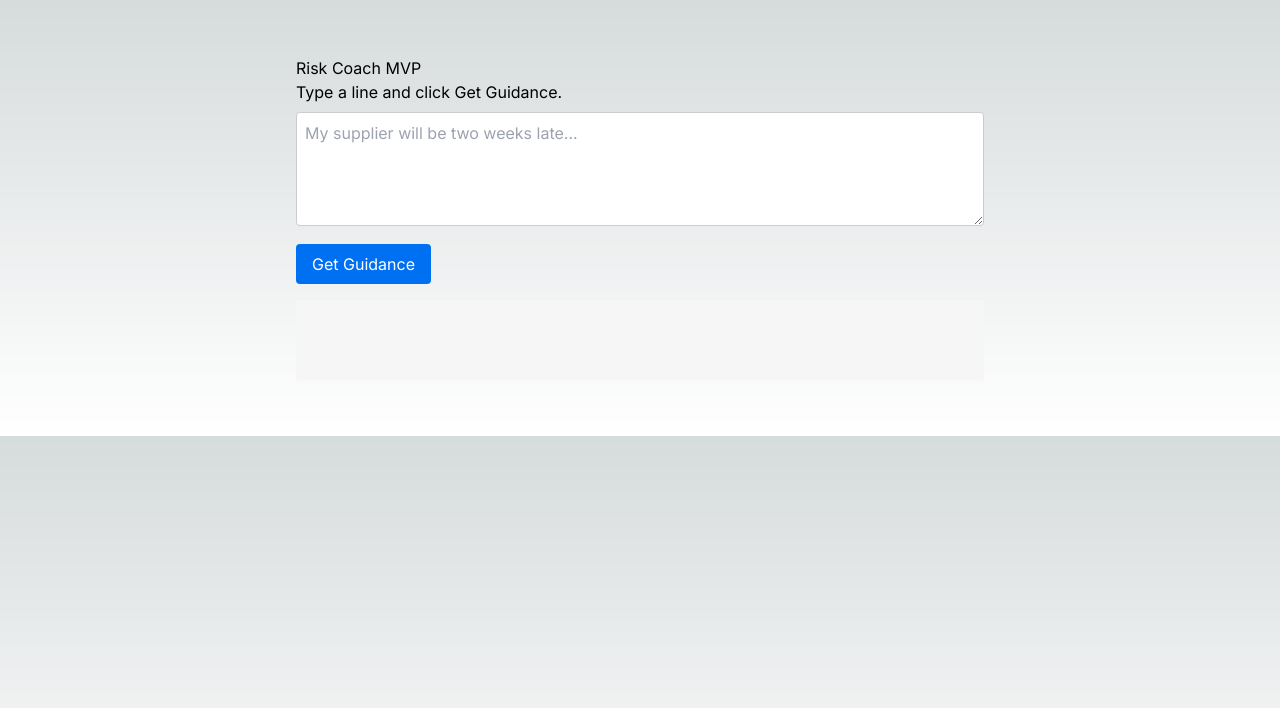
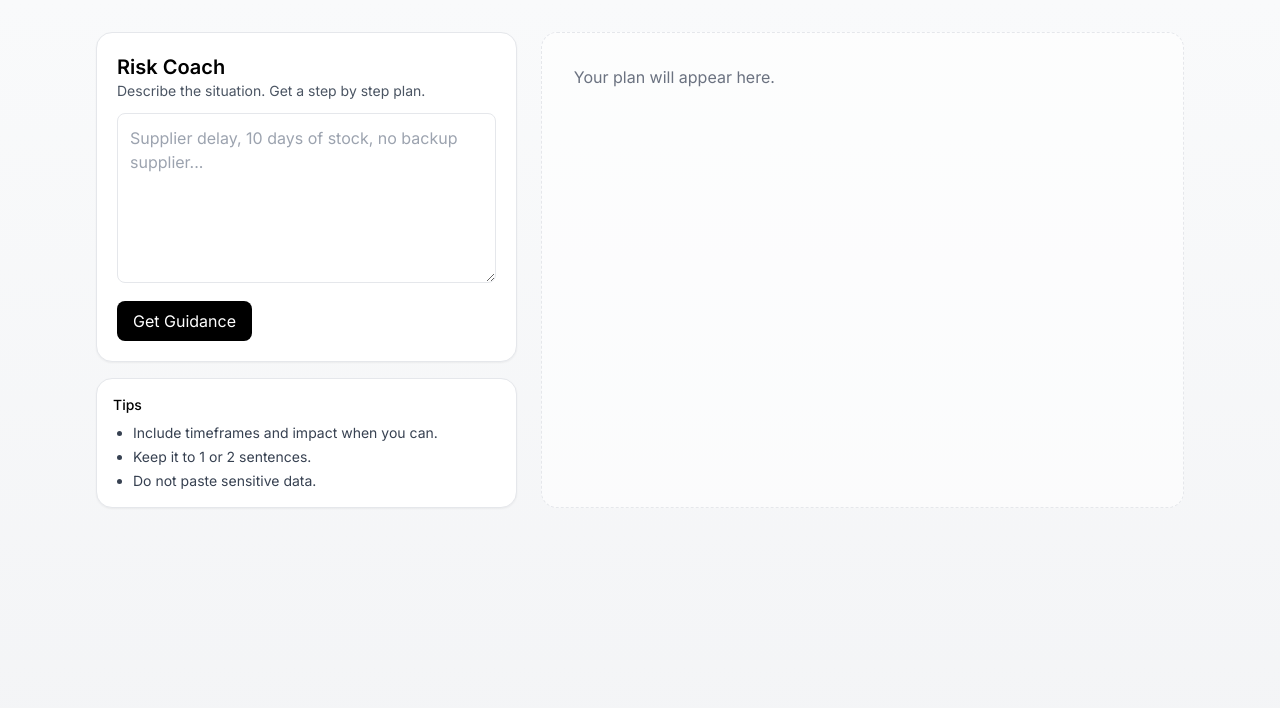
Before and after one commit to Imomazin/stackblitz-starters-xac12fog, a Next.js app: page / in a window 1280 px wide. Shown: the top 708 px of the page. Built offline with nearby package versions, Linux system fonts and the light colour scheme.

Commit message:
feat(ui): two panel dashboard, loading state, risk badge, copy buttons

```diff
--- /dev/null
+++ b/app/components/Badge.tsx
@@ -0,0 +1,11 @@
+export function Badge({ children, intent = "neutral" }:{
+  children: React.ReactNode; intent?: "neutral"|"low"|"medium"|"high";
+}) {
+  const map:any = {
+    neutral: "bg-gray-100 text-gray-800",
+    low: "bg-emerald-100 text-emerald-800",
+    medium: "bg-amber-100 text-amber-800",
+    high: "bg-rose-100 text-rose-800"
+  };
+  return <span className={`px-2 py-1 rounded text-xs font-medium ${map[intent]}`}>{children}</span>;
+}
--- /dev/null
+++ b/app/components/CopyButton.tsx
@@ -0,0 +1,12 @@
+"use client";
+export default function CopyButton({ text }: { text: string }) {
+  return (
+    <button
+      onClick={() => navigator.clipboard.writeText(text)}
+      className="text-xs px-2 py-1 rounded border border-gray-300 hover:bg-gray-50"
+      title="Copy to clipboard"
+    >
+      Copy
+    </button>
+  );
+}
--- /dev/null
+++ b/app/components/PlanView.tsx
@@ -0,0 +1,47 @@
+import Section from "./Section";
+import { Badge } from "./Badge";
+
+export default function PlanView({ plan }:{ plan:any }) {
+  // rating can be "Low | Medium | High - reason" or object
+  const ratingStr = typeof plan.rating === "string" ? plan.rating : `${plan?.rating?.level} - ${plan?.rating?.reason || ""}`;
+  const level = (ratingStr || "").toLowerCase().startsWith("high") ? "high"
+    : (ratingStr || "").toLowerCase().startsWith("medium") ? "medium"
+    : (ratingStr || "").toLowerCase().startsWith("low") ? "low" : "neutral";
+
+  const list = (x:any) => Array.isArray(x) ? x : [];
+  return (
+    <div className="space-y-4">
+      <Section title="Summary" copy={plan.summary || ""}>
+        <p>{plan.summary || "No summary"}</p>
+      </Section>
+
+      <Section title="Risk rating">
+        <Badge intent={level}>{ratingStr || "Not set"}</Badge>
+      </Section>
+
+      <div className="grid md:grid-cols-3 gap-4">
+        <Section title="24 hours" copy={list(plan.actions_24h).join("\n")}>
+          <ul className="list-disc pl-5">{list(plan.actions_24h).map((a:string,i:number)=><li key={i}>{a}</li>)}</ul>
+        </Section>
+        <Section title="7 days" copy={list(plan.actions_7d).join("\n")}>
+          <ul className="list-disc pl-5">{list(plan.actions_7d).map((a:string,i:number)=><li key={i}>{a}</li>)}</ul>
+        </Section>
+        <Section title="30 days" copy={list(plan.actions_30d).join("\n")}>
+          <ul className="list-disc pl-5">{list(plan.actions_30d).map((a:string,i:number)=><li key={i}>{a}</li>)}</ul>
+        </Section>
+      </div>
+
+      <Section title="Owners" copy={list(plan.owners).join(", ")}>
+        <p>{list(plan.owners).join(", ") || "Unassigned"}</p>
+      </Section>
+
+      <Section title="Checklist" copy={list(plan.checklist).join("\n")}>
+        <ul className="list-disc pl-5">{list(plan.checklist).map((c:string,i:number)=><li key={i}>{c}</li>)}</ul>
+      </Section>
+
+      <Section title="Template" copy={plan.template || ""}>
+        <pre className="whitespace-pre-wrap text-sm">{plan.template || "No template"}</pre>
+      </Section>
+    </div>
+  );
+}
--- /dev/null
+++ b/app/components/Section.tsx
@@ -0,0 +1,14 @@
+import CopyButton from "./CopyButton";
+export default function Section({
+  title, children, copy
+}:{ title:string; children:React.ReactNode; copy?:string }) {
+  return (
+    <div className="bg-white rounded-2xl shadow-sm border p-4 md:p-6">
+      <div className="flex items-center justify-between mb-3">
+        <h3 className="font-semibold">{title}</h3>
+        {copy ? <CopyButton text={copy} /> : null}
+      </div>
+      <div className="prose-sm prose-ul:my-1">{children}</div>
+    </div>
+  );
+}
--- /dev/null
+++ b/app/components/Spinner.tsx
@@ -0,0 +1,5 @@
+export default function Spinner() {
+  return (
+    <div className="inline-block h-5 w-5 animate-spin rounded-full border-2 border-gray-300 border-t-gray-800" />
+  );
+}
--- a/app/globals.css
+++ b/app/globals.css
@@ -2,26 +2,4 @@
 @tailwind components;
 @tailwind utilities;
 
-:root {
-  --foreground-rgb: 0, 0, 0;
-  --background-start-rgb: 214, 219, 220;
-  --background-end-rgb: 255, 255, 255;
-}
-
-@media (prefers-color-scheme: dark) {
-  :root {
-    --foreground-rgb: 255, 255, 255;
-    --background-start-rgb: 0, 0, 0;
-    --background-end-rgb: 0, 0, 0;
-  }
-}
-
-body {
-  color: rgb(var(--foreground-rgb));
-  background: linear-gradient(
-      to bottom,
-      transparent,
-      rgb(var(--background-end-rgb))
-    )
-    rgb(var(--background-start-rgb));
-}
+.prose-sm p { margin: 0.25rem 0; }
--- a/app/page.tsx
+++ b/app/page.tsx
@@ -1,63 +1,91 @@
 "use client";
 import { useState } from "react";
+import Spinner from "./components/Spinner";
+import PlanView from "./components/PlanView";
+
+type CoachResponse = { reply?: string; plan?: any; error?: string };
 
 export default function Home() {
   const [text, setText] = useState("");
-  const [reply, setReply] = useState("");
+  const [out, setOut] = useState<CoachResponse | null>(null);
+  const [status, setStatus] = useState<"idle"|"thinking"|"done"|"error">("idle");
 
-  function handleClick() {
-    setReply(
-      "This is your SME Risk Coach. Tell me what’s happening, and I’ll suggest your next 3 actions."
-    );
+  async function handleClick() {
+    if (!text.trim()) return;
+    setStatus("thinking");
+    setOut(null);
+    try {
+      const res = await fetch("/api/riskcoach", {
+        method: "POST",
+        headers: { "Content-Type": "application/json" },
+        body: JSON.stringify({ message: text }),
+      });
+      const data = await res.json();
+      setOut(data);
+      setStatus("done");
+    } catch (e:any) {
+      setOut({ reply: "Network error. Try again.", error: String(e) });
+      setStatus("error");
+    }
   }
 
   return (
-    <main style={{ maxWidth: 720, margin: "40px auto", padding: 16 }}>
-      <h1>Risk Coach MVP</h1>
-      <p>Type a line and click Get Guidance.</p>
-
+    <main className="min-h-screen bg-gradient-to-b from-gray-50 to-gray-100">
+      <div className="mx-auto max-w-6xl p-4 md:p-8 grid md:grid-cols-5 gap-6">
+        {/* Left panel */}
+        <div className="md:col-span-2 space-y-4">
+          <div className="bg-white rounded-2xl shadow-sm border p-5">
+            <h1 className="text-xl font-semibold">Risk Coach</h1>
+            <p className="text-sm text-gray-600">Describe the situation. Get a step by step plan.</p>
             <textarea
               value={text}
-        onChange={(e) => setText(e.target.value)}
-        rows={4}
-        style={{
-          width: "100%",
-          padding: 8,
-          borderRadius: 4,
-          border: "1px solid #ccc",
-          marginTop: 8,
-        }}
-        placeholder="My supplier will be two weeks late..."
+              onChange={(e)=>setText(e.target.value)}
+              rows={6}
+              className="mt-3 w-full rounded-lg border p-3 focus:outline-none focus:ring-2 focus:ring-gray-300"
+              placeholder="Supplier delay, 10 days of stock, no backup supplier..."
             />
-
-      <div style={{ marginTop: 12 }}>
             <button
               onClick={handleClick}
-          style={{
-            backgroundColor: "#0070f3",
-            color: "white",
-            border: "none",
-            padding: "8px 16px",
-            borderRadius: 4,
-            cursor: "pointer",
-          }}
+              className="mt-3 inline-flex items-center gap-2 rounded-lg bg-black text-white px-4 py-2 hover:opacity-90 disabled:opacity-50"
+              disabled={status==="thinking"}
             >
-          Get Guidance
+              {status==="thinking" ? <Spinner/> : null}
+              {status==="thinking" ? "Thinking..." : "Get Guidance"}
             </button>
+            {status==="error" && <p className="mt-2 text-sm text-rose-600">{out?.reply}</p>}
           </div>
 
-      <pre
-        style={{
-          background: "#f6f6f6",
-          padding: 12,
-          marginTop: 16,
-          minHeight: 80,
-          whiteSpace: "pre-wrap",
-          borderRadius: 4,
-        }}
-      >
-        {reply}
-      </pre>
+          {/* Mini tips */}
+          <div className="bg-white rounded-2xl shadow-sm border p-4">
+            <p className="text-sm font-medium mb-2">Tips</p>
+            <ul className="text-sm list-disc pl-5 space-y-1 text-gray-700">
+              <li>Include timeframes and impact when you can.</li>
+              <li>Keep it to 1 or 2 sentences.</li>
+              <li>Do not paste sensitive data.</li>
+            </ul>
+          </div>
+        </div>
+
+        {/* Right panel */}
+        <div className="md:col-span-3">
+          {!out && status==="idle" && (
+            <div className="h-full rounded-2xl border border-dashed bg-white/60 p-8 text-gray-500">
+              Your plan will appear here.
+            </div>
+          )}
+          {status==="thinking" && (
+            <div className="h-full rounded-2xl border bg-white p-8 flex items-center gap-3 text-gray-700">
+              <Spinner/><span>Generating your plan...</span>
+            </div>
+          )}
+          {status!=="thinking" && out?.plan && <PlanView plan={out.plan} />}
+          {status!=="thinking" && !out?.plan && out?.reply && (
+            <div className="bg-white rounded-2xl shadow-sm border p-5">
+              <pre className="whitespace-pre-wrap text-sm">{out.reply}</pre>
+            </div>
+          )}
+        </div>
+      </div>
     </main>
   );
 }
```
Lines whose indentation alone changed are shown as unchanged.
